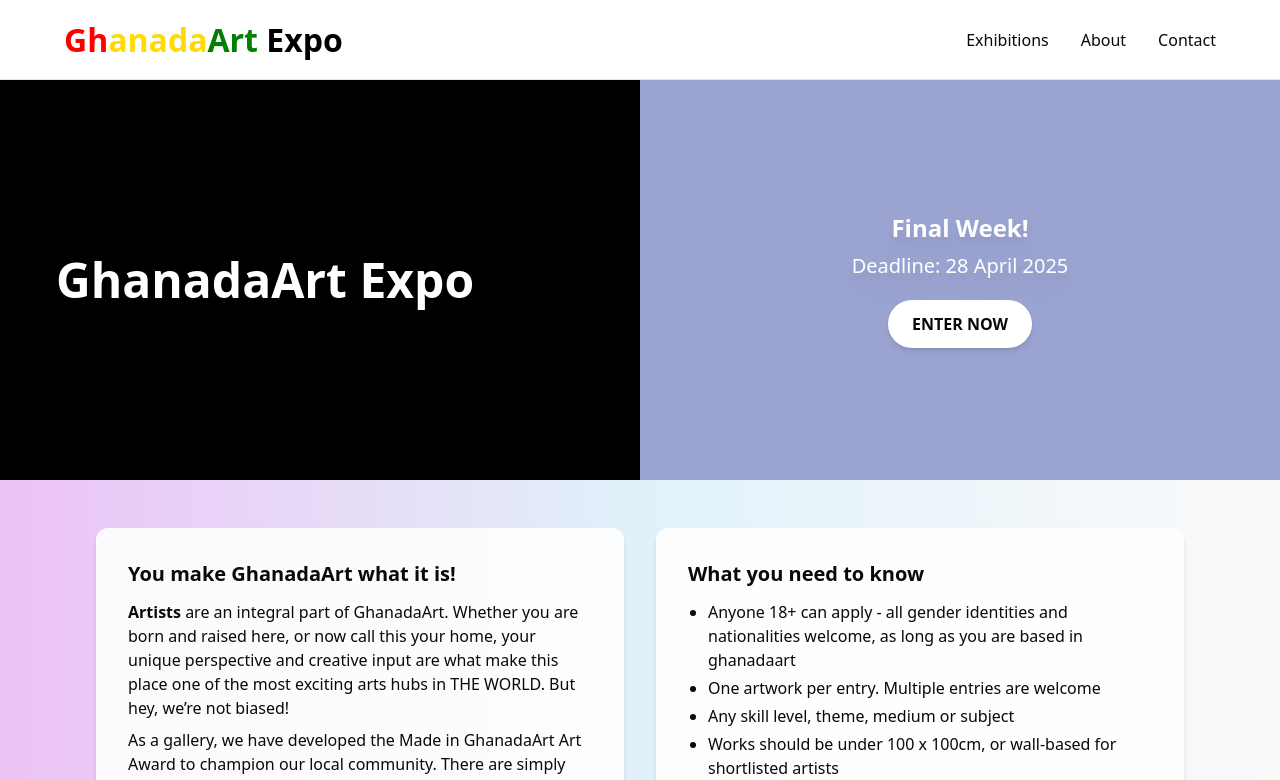
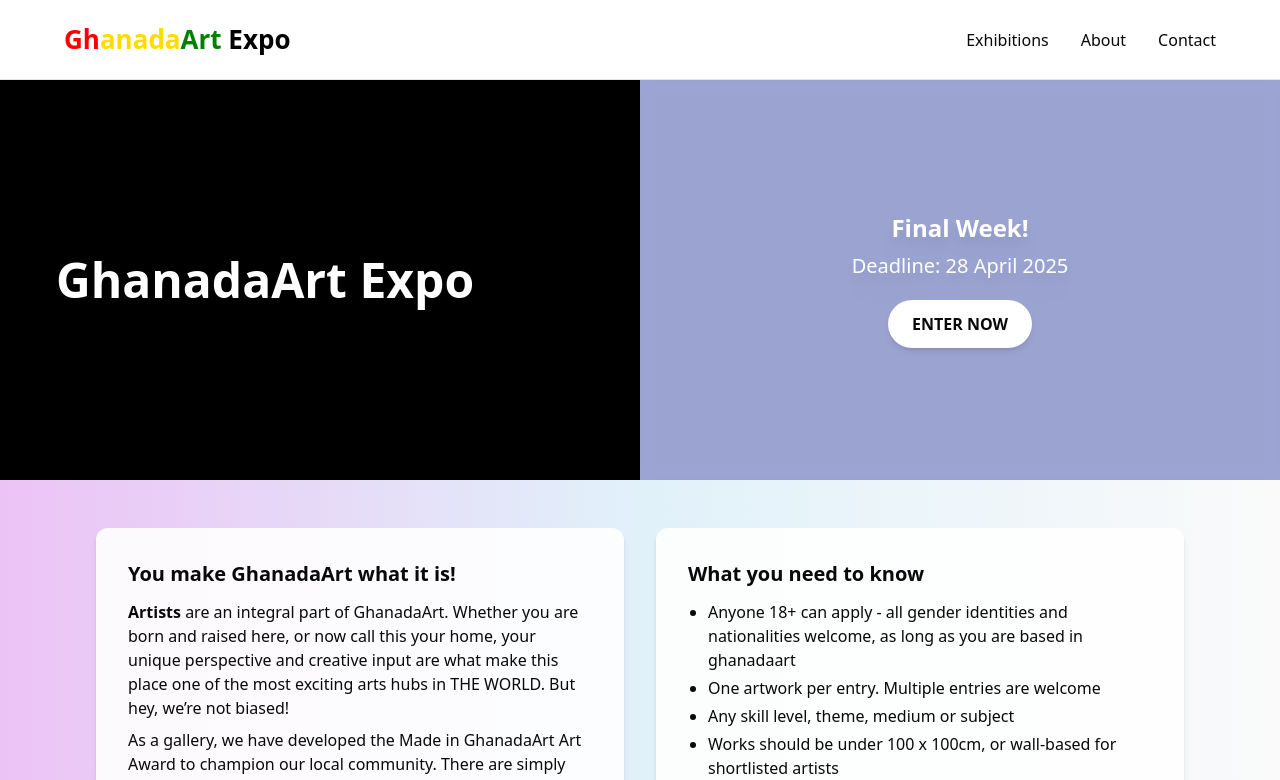
Before and after one commit to georgeey123/ghanadaart, a Next.js app: page / in a window 1280 px wide. Shown: the top 780 px of the page. Built offline with nearby package versions, Linux system fonts and the light colour scheme.

Commit message:
improve logo

```diff
--- a/src/app/page.tsx
+++ b/src/app/page.tsx
@@ -2,7 +2,7 @@ import React from "react";
 import Link from "next/link";
 
 const Logo = () => (
-  <span style={{ fontWeight: 700, fontSize: 32, letterSpacing: 0 }}>
+  <span style={{ fontWeight: 700, fontSize: 26, letterSpacing: 0 }}>
     <span style={{ color: '#ff0000' }}>Gh</span>
     <span style={{ color: '#ffdc00' }}>anada</span>
     <span style={{ color: '#008000' }}>Art</span>
```
